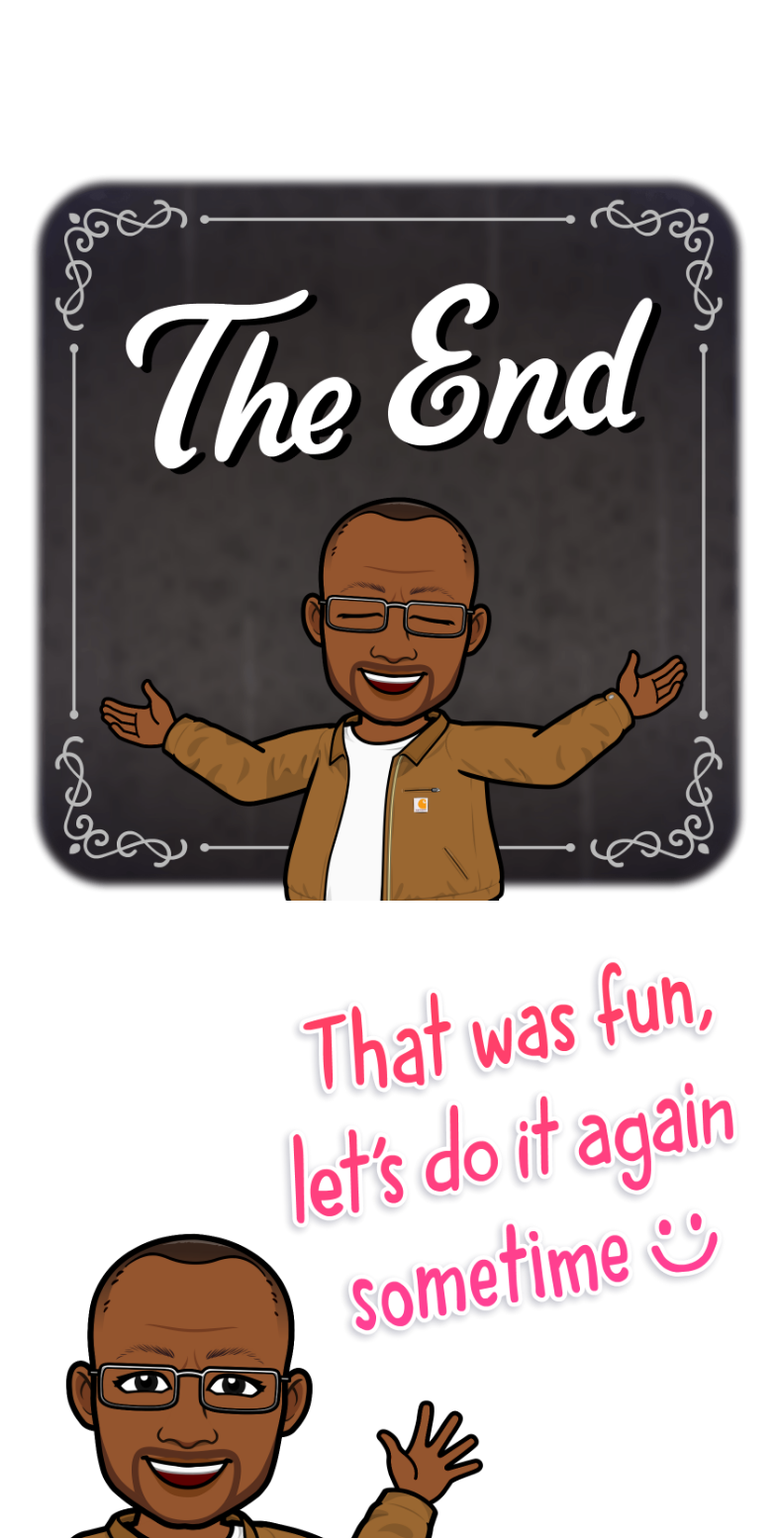
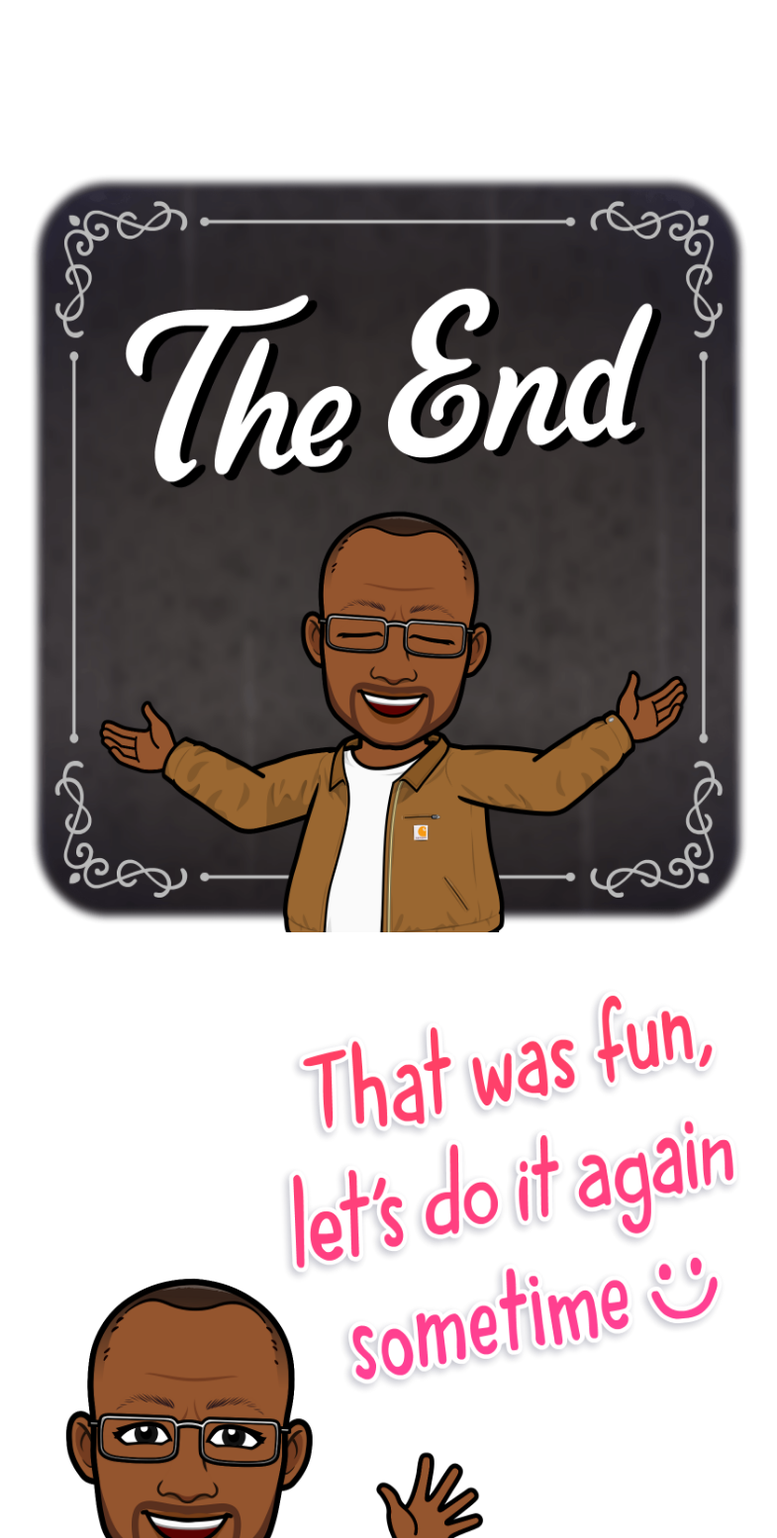
Before and after one commit to denisjosemendozavidal/portfolio-JSvanilla, a plain HTML site: page index.html in a window 1280 px wide. Shown: the part 3148-4702 px from the top of the page at 99% size, without its empty margins (247-1032 px from the left). Drawn offline with nearby package versions, Linux system fonts and the light colour scheme.

Commit message:
Updating

```diff
--- a/styles.css
+++ b/styles.css
@@ -648,14 +648,14 @@ li {
             width: 60%;
             align-self: center;
             padding: 1%;
-            height: 50%;
+            height: 100vh;
         }
 
         .thatwasfun {
             width: 60%;
             align-self: center;
             padding: 1%;
-            height: 50%;
+            height: 100vh;
         }
 
 
```
